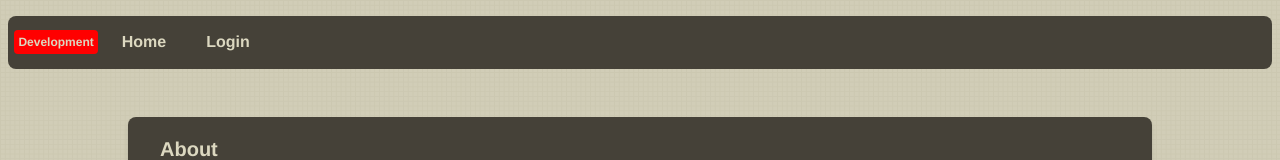
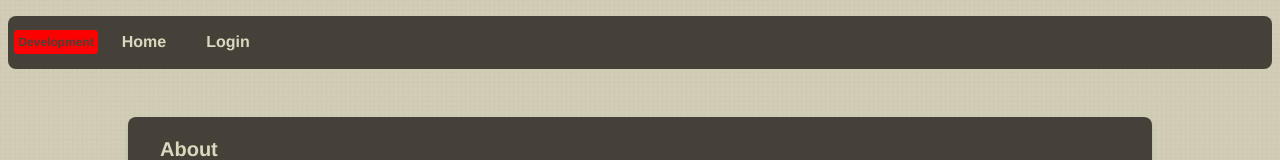
Before and after one commit to TheBozzz34/ScoreConnect, a Next.js app: page /about in a window 1280 px wide. Shown: the top 160 px of the page. Built offline with nearby package versions, Linux system fonts and the light colour scheme; no server answers.

Commit message:
Fix colour readability

```diff
--- a/components/Navbar/Navbar.tsx
+++ b/components/Navbar/Navbar.tsx
@@ -92,7 +92,7 @@ export default function NavBar() {
     <div>
       <div className="sticky top-4 z-[100] mx-2 mb-12 mt-4 rounded-lg bg-[#454138] p-[0.4rem] backdrop-blur-md">
         <nav className="relative z-[100] flex w-full justify-start gap-2 rounded-lg">
-          <span className={`${enviromentColor} text-[#dcd8c0] text-xs font-bold p-1 rounded h-1/2 mt-2`}>{enviroment}</span>
+          <span className={`${enviromentColor} text-[#454138] text-xs font-bold p-1 rounded h-1/2 mt-2`}>{enviroment}</span>
           {/*
         <div
         onMouseEnter={() => setHovered(true)}
```
